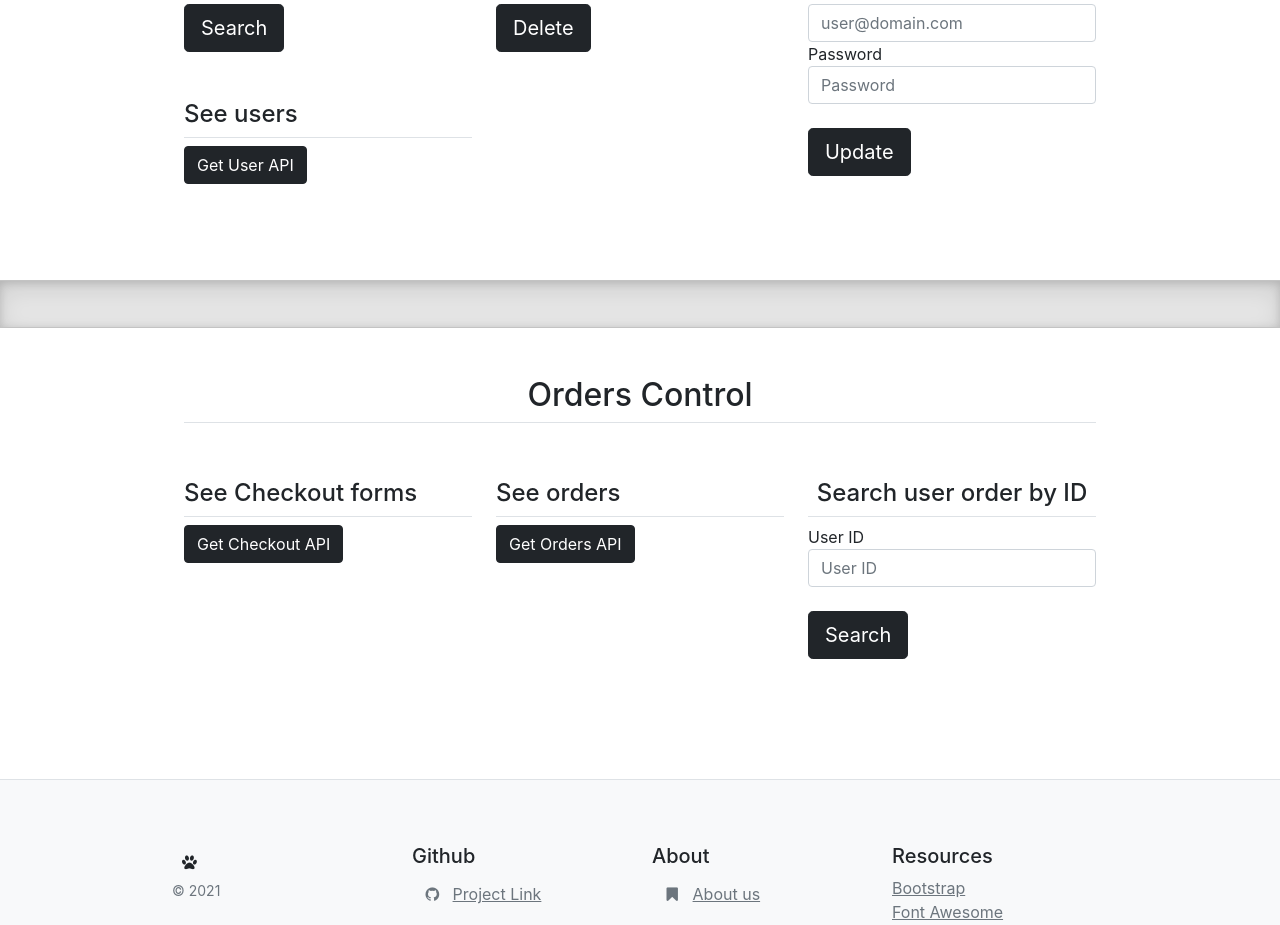
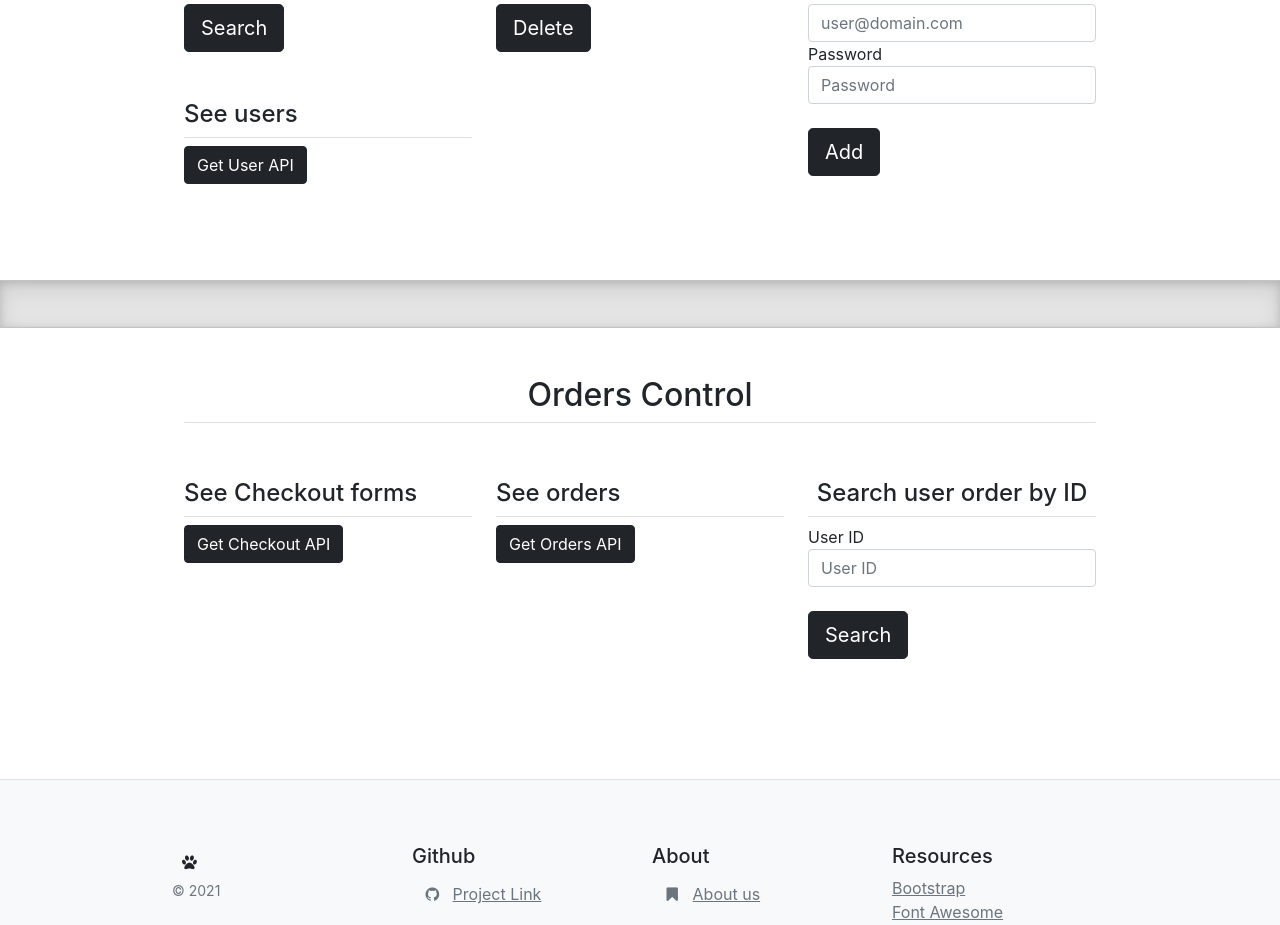
Before and after one commit to cisdeli/projetoWebDev, a React (Create React App) app in the folder frontend/: page /adm in a window 1280 px wide. Shown: the part 1701-2626 px from the top of the page. Built offline with nearby package versions, Linux system fonts and the light colour scheme.

Commit message:
Finished ropefully v2

```diff
--- a/frontend/src/components/authentication/adm.js
+++ b/frontend/src/components/authentication/adm.js
@@ -290,7 +290,7 @@ class Adm extends Component{
                                 <label for="form_name">Password</label>
                                 <input id="form_name" type="number" name="user_u_user_password" class="form-control" placeholder="Password" onChange={this.handleChange} required="required"/>
                                 <br/>
-                                <button class="btn btn-lg btn-dark" type="submit">Update</button>
+                                <button class="btn btn-lg btn-dark" type="submit">Add</button>
                             </form>
                         </div>
                     </div>
```
Also changed, not shown: 1 other file (tests, documents, lock files or other folders).
